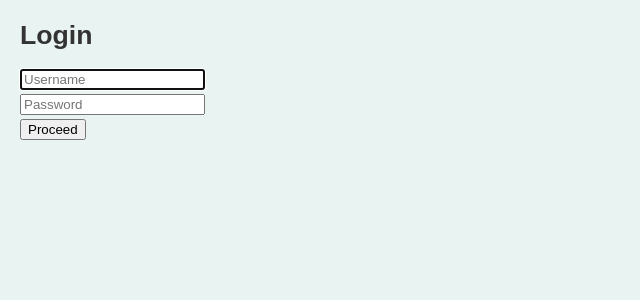
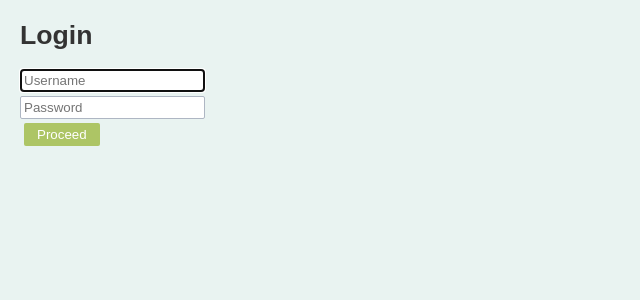
Before and after one commit to rodrigocfd/vue-test, a React (Create React App) app: page /#/login in a window 1280 px wide. Shown: the top 300 px of the page, without its empty margins (0-640 px from the left). Built offline with nearby package versions, Linux system fonts and the light colour scheme.

Commit message:
Input and button styles.

```diff
--- a/src/app/App.css
+++ b/src/app/App.css
@@ -6,11 +6,13 @@ html {
 *, *:before, *:after {
 	box-sizing: inherit;
 }
+:root {
+	--app-font: 10pt arial, helvetica, Trebuchet MS, clean, sans-serif;
+}
 body {
 	margin: 0;
 	padding: 0;
-	font-family: arial, helvetica, Trebuchet MS, clean, sans-serif;
-	font-size: 10pt;
+	font: var(--app-font);
 	-webkit-font-smoothing: antialiased;
 	-moz-osx-font-smoothing: grayscale;
 	color: #333;
@@ -18,7 +20,26 @@ body {
 }
 button, input[type=button], input[type=submit] {
 	cursor: pointer;
+	font: var(--app-font);
+	background-color: #adc565;
+	color: white;
+	padding: 4px 13px;
+	margin: 0 4px;
+	border: 0;
+	border-radius: 2px;
 }
+/*button:hover, input[type=button]:hover, input[type=submit]:hover {
+	box-shadow: 1px 1px 3px 0px rgba(0, 0, 0, .75);
+}*/
+input[type=text], input[type=password], select, textarea {
+	font: var(--app-font);
+	border: 1px solid #aeb6c3;
+	border-radius: 2px;
+	padding: 3px;
+}
+/*input[type=text]:focus, input[type=password]:focus, select:focus, textarea:focus {
+	box-shadow: 1px 1px 3px 0px rgba(0, 0, 0, .75);
+}*/
 
 /* --- ReactModal component ------------------------------------------------- */
 
```
